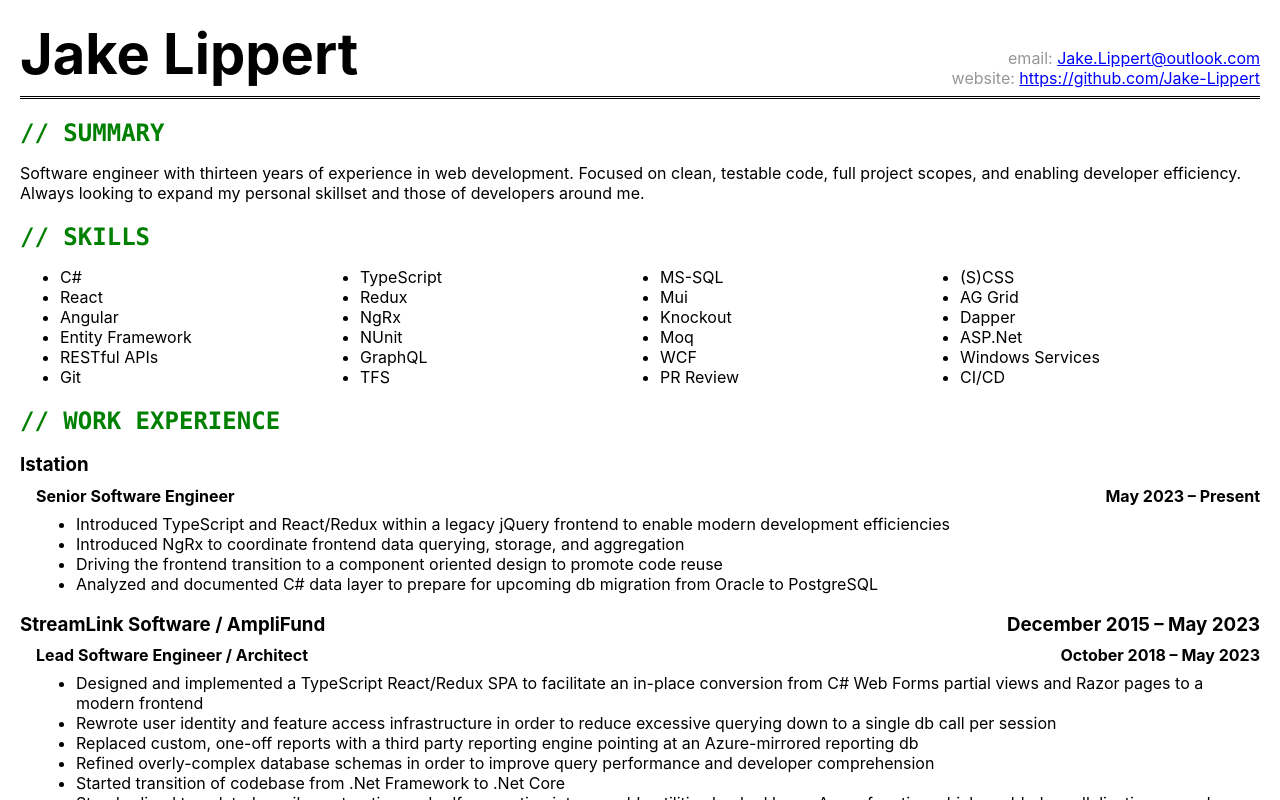
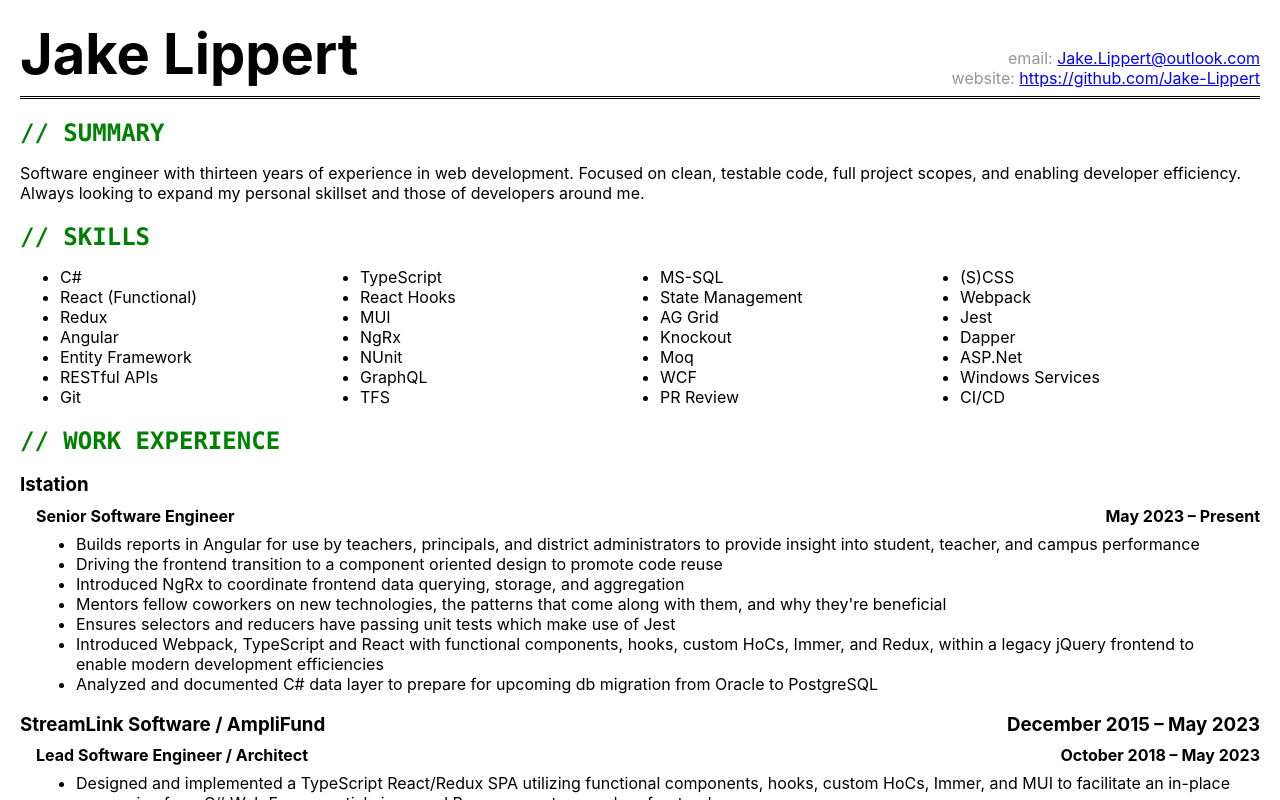
Before and after one commit to Jake-Lippert/react-resume, a React (Create React App) app: page / in a window 1280 px wide. Shown: the top 800 px of the page. Built offline with nearby package versions, Linux system fonts and the light colour scheme.

Commit message:
Expanding on my current role at Istation and adding some more detail around the new React frontend I implemented at AmpliFund

```diff
--- a/src/Data/ResumeData.ts
+++ b/src/Data/ResumeData.ts
@@ -27,10 +27,14 @@
 		'TypeScript',
 		'MS-SQL',
 		'(S)CSS',
-		'React',
+		'React (Functional)',
+		'React Hooks',
+		'State Management',
+		'Webpack',
 		'Redux',
-		'Mui',
+		'MUI',
 		'AG Grid',
+		'Jest',
 		'Angular',
 		'NgRx',
 		'Knockout',
@@ -57,9 +61,12 @@
 					start: new Date(2023, 4, 3),
 					end: null,
 					details: [
-						'Introduced TypeScript and React/Redux within a legacy jQuery frontend to enable modern development efficiencies',
+						'Builds reports in Angular for use by teachers, principals, and district administrators to provide insight into student, teacher, and campus performance',
+						'Driving the frontend transition to a component oriented design to promote code reuse',
 						'Introduced NgRx to coordinate frontend data querying, storage, and aggregation',
-						'Driving the frontend transition to a component oriented design to promote code reuse',
+						'Mentors fellow coworkers on new technologies, the patterns that come along with them, and why they\'re beneficial',
+						'Ensures selectors and reducers have passing unit tests which make use of Jest',
+						'Introduced Webpack, TypeScript and React with functional components, hooks, custom HoCs, Immer, and Redux, within a legacy jQuery frontend to enable modern development efficiencies',
 						'Analyzed and documented C# data layer to prepare for upcoming db migration from Oracle to PostgreSQL'
 					]
 				}
@@ -73,7 +80,8 @@
 					start: new Date(2018, 9, 1),
 					end: new Date(2023, 4, 2),
 					details: [
-						'Designed and implemented a TypeScript React/Redux SPA to facilitate an in-place conversion from C# Web Forms partial views and Razor pages to a modern frontend',
+						'Designed and implemented a TypeScript React/Redux SPA utilizing functional components, hooks, custom HoCs, Immer, and MUI to facilitate an in-place conversion from C# Web Forms partial views and Razor pages to a modern frontend',
+						'Ensured selectors, reducers, and other logic had passing Jest unit tests',
 						'Rewrote user identity and feature access infrastructure in order to reduce excessive querying down to a single db call per session',
 						'Replaced custom, one-off reports with a third party reporting engine pointing at an Azure-mirrored reporting db',
 						'Refined overly-complex database schemas in order to improve query performance and developer comprehension',
```
